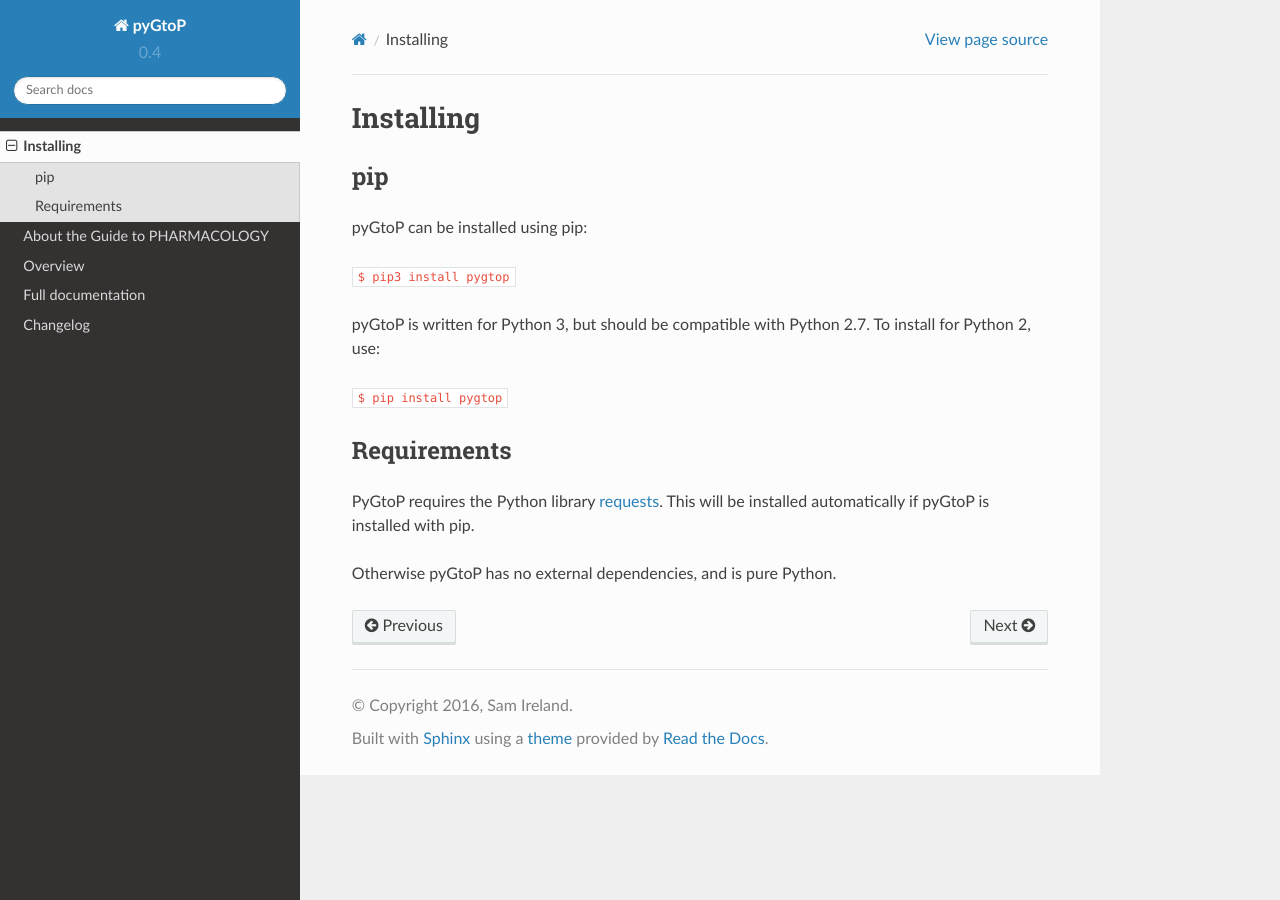
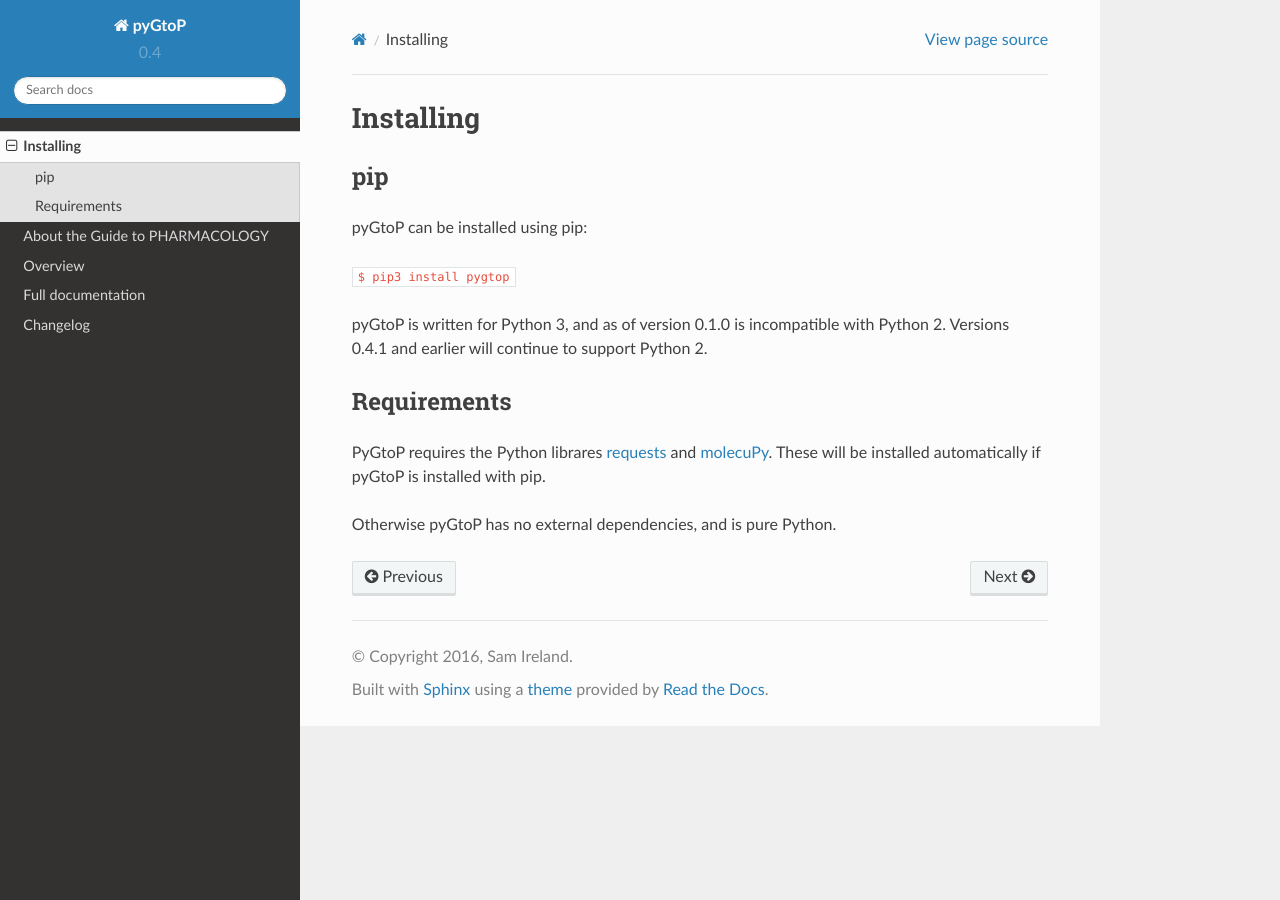
Before and after one commit to simondharding/pygtop, a Sphinx documentation site: the page built from docs/source/installing.rst, in a window 1280 px wide. Built offline with Sphinx 7.4.7 and the Read the Docs theme 2.0.0, drawn with Linux system fonts in a browser that asks for light colours.

Commit message:
Update installation page for 1.0

```diff
--- a/docs/source/installing.rst
+++ b/docs/source/installing.rst
@@ -8,16 +8,16 @@
 
 ``$ pip3 install pygtop``
 
-pyGtoP is written for Python 3, but should be compatible with Python 2.7. To
-install for Python 2, use:
+pyGtoP is written for Python 3, and as of version 0.1.0 is incompatible with
+Python 2. Versions 0.4.1 and earlier will continue to support Python 2.
 
-``$ pip install pygtop``
 
 Requirements
 ~~~~~~~~~~~~
 
-PyGtoP requires the Python library
-`requests <http://docs.python-requests.org/>`_. This will be installed
+PyGtoP requires the Python librares
+`requests <http://docs.python-requests.org/>`_ and
+`molecuPy <http://molecupy.readthedocs.io>`_. These will be installed
 automatically if pyGtoP is installed with pip.
 
 Otherwise pyGtoP has no external dependencies, and is pure Python.
```
